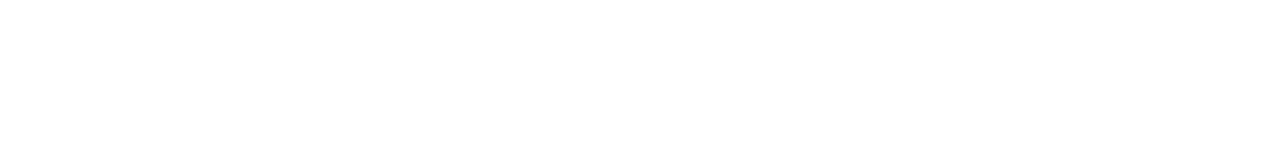
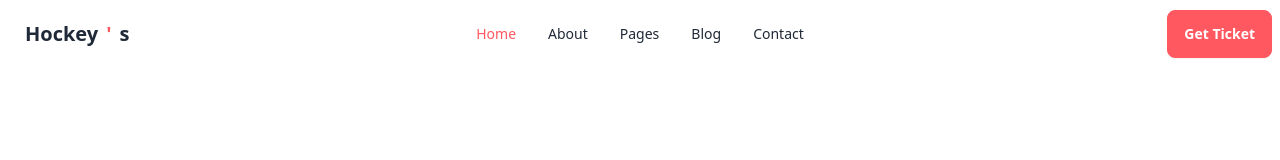
Before and after one commit to khayerhossain/practice-task-05, a plain HTML site: page index.html in a window 1280 px wide. Drawn offline with nearby package versions, Linux system fonts and the light colour scheme.

Commit message:
navvbar created

```diff
--- a/index.html
+++ b/index.html
@@ -5,11 +5,54 @@
     <meta charset="UTF-8">
     <meta name="viewport" content="width=device-width, initial-scale=1.0">
     <title>Hockey Game</title>
+    <!-- daisyui -->
+    <link href="https://cdn.jsdelivr.net/npm/daisyui@4.12.13/dist/full.min.css" rel="stylesheet" type="text/css" />
+    <script src="https://cdn.tailwindcss.com"></script>
+    <!-- tailwind -->
+    <script src="https://cdn.tailwindcss.com"></script>
+    <!-- google fonts -->
 </head>
 
 <body>
     <header>
+        <!-- navbar section -->
+        <nav>
+            <div class="navbar bg-base-100">
+                <div class="navbar-start">
+                    <div class="dropdown">
+                        <div tabindex="0" role="button" class="btn btn-ghost lg:hidden">
+                            <svg xmlns="http://www.w3.org/2000/svg" class="h-5 w-5" fill="none" viewBox="0 0 24 24"
+                                stroke="currentColor">
+                                <path stroke-linecap="round" stroke-linejoin="round" stroke-width="2"
+                                    d="M4 6h16M4 12h8m-8 6h16" />
+                            </svg>
+                        </div>
+                        <ul tabindex="0"
+                            class="menu menu-sm dropdown-content bg-base-100 rounded-box z-[1] mt-3 w-52 p-2 shadow">
+                            <li><a>Home</a></li>
+                            <li><a>About</a></li>
+                            <li><a>Pages</a></li>
+                            <li><a>Blog</a></li>
+                            <li><a>Contact</a></li>
 
+                        </ul>
+                    </div>
+                    <a class="btn btn-ghost text-xl font-bold">Hockey<span class="text-error">'</span>s</a>
+                </div>
+                <div class="navbar-center hidden lg:flex">
+                    <ul class="menu menu-horizontal px-1">
+                        <li><a class="text-error">Home</a></li>
+                        <li><a>About</a></li>
+                        <li><a>Pages</a></li>
+                        <li><a>Blog</a></li>
+                        <li><a>Contact</a></li>
+                    </ul>
+                </div>
+                <div class="navbar-end">
+                    <a class="btn btn-error font-bold text-white">Get Ticket</a>
+                </div>
+            </div>
+        </nav>
     </header>
     <main>
 
--- /dev/null
+++ b/tailwind.config.js
@@ -0,0 +1,8 @@
+/** @type {import('tailwindcss').Config} */
+module.exports = {
+    content: ["./src/**/*.{html,js}"],
+    theme: {
+        extend: {},
+    },
+    plugins: [],
+}
```
